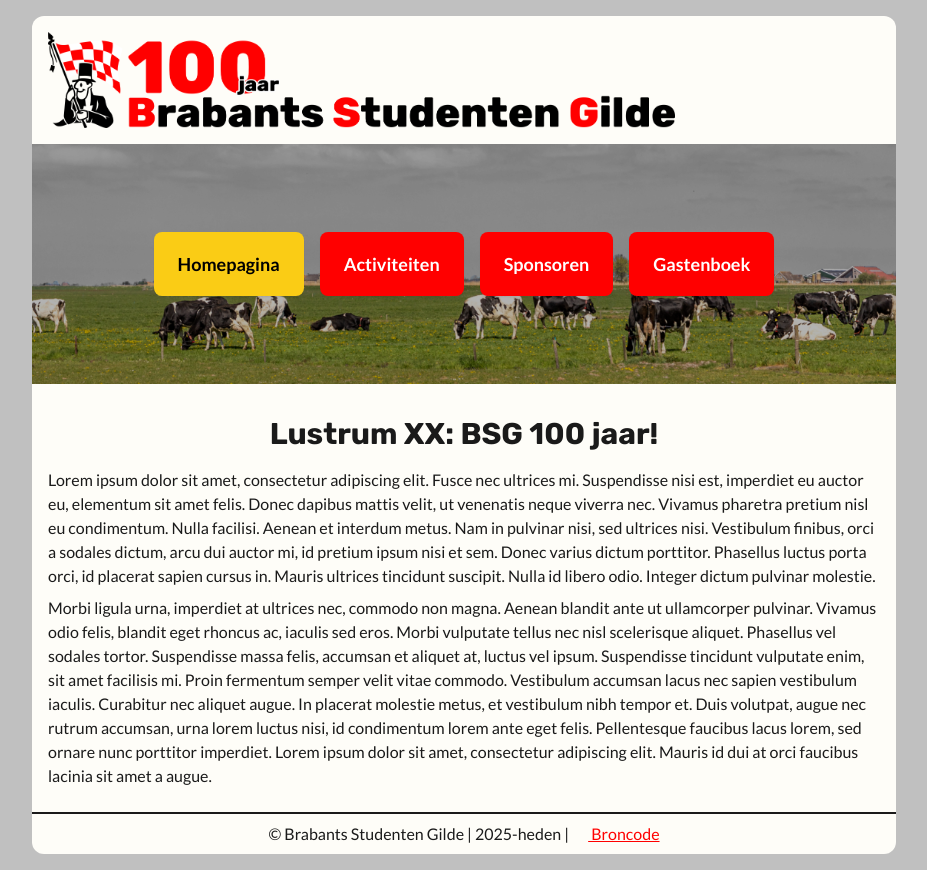
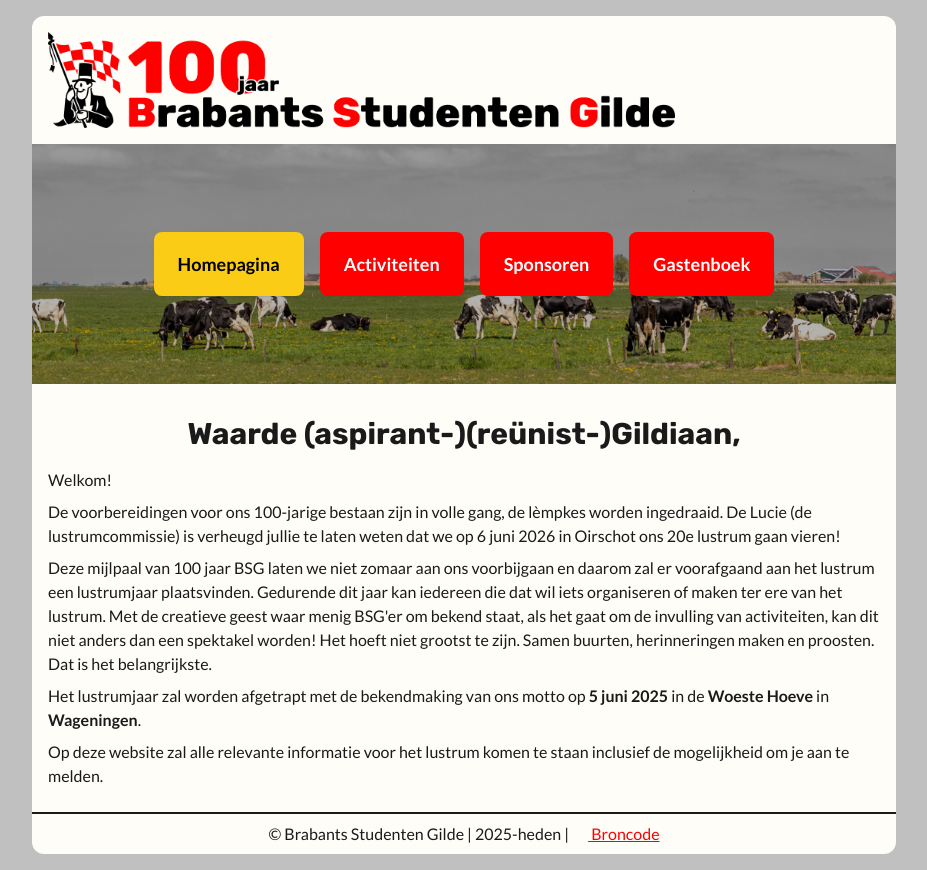
Before and after one commit to rubenuijtdewilligen/bsg100jaar.nl, a SvelteKit app: page / in a window 1280 px wide. Shown: the whole page, without its empty margins (176-1103 px from the left). Built offline with nearby package versions, Linux system fonts and the light colour scheme; some icons are missing.

Commit message:
Update homepage content

```diff
--- a/src/routes/+page.svelte
+++ b/src/routes/+page.svelte
@@ -1,24 +1,28 @@
-<h1 class="mb-4 text-center text-3xl font-bold">Lustrum XX: BSG 100 jaar!</h1>
+<h1 class="mb-4 text-center text-3xl font-bold">Waarde (aspirant-)(reünist-)Gildiaan,</h1>
+
+<p class="my-2">Welkom!</p>
 
 <p class="my-2">
-  Lorem ipsum dolor sit amet, consectetur adipiscing elit. Fusce nec ultrices mi. Suspendisse nisi
-  est, imperdiet eu auctor eu, elementum sit amet felis. Donec dapibus mattis velit, ut venenatis
-  neque viverra nec. Vivamus pharetra pretium nisl eu condimentum. Nulla facilisi. Aenean et
-  interdum metus. Nam in pulvinar nisi, sed ultrices nisi. Vestibulum finibus, orci a sodales
-  dictum, arcu dui auctor mi, id pretium ipsum nisi et sem. Donec varius dictum porttitor. Phasellus
-  luctus porta orci, id placerat sapien cursus in. Mauris ultrices tincidunt suscipit. Nulla id
-  libero odio. Integer dictum pulvinar molestie.
+  De voorbereidingen voor ons 100-jarige bestaan zijn in volle gang, de lèmpkes worden ingedraaid.
+  De Lucie (de lustrumcommissie) is verheugd jullie te laten weten dat we op 6 juni 2026 in Oirschot
+  ons 20e lustrum gaan vieren!
+</p>
+<p class="my-2">
+  Deze mijlpaal van 100 jaar BSG laten we niet zomaar aan ons voorbijgaan en daarom zal er
+  voorafgaand aan het lustrum een lustrumjaar plaatsvinden. Gedurende dit jaar kan iedereen die dat
+  wil iets organiseren of maken ter ere van het lustrum. Met de creatieve geest waar menig BSG'er om
+  bekend staat, als het gaat om de invulling van activiteiten, kan dit niet anders dan een spektakel
+  worden! Het hoeft niet grootst te zijn. Samen buurten, herinneringen maken en proosten. Dat is het
+  belangrijkste.
 </p>
 
 <p class="my-2">
-  Morbi ligula urna, imperdiet at ultrices nec, commodo non magna. Aenean blandit ante ut
-  ullamcorper pulvinar. Vivamus odio felis, blandit eget rhoncus ac, iaculis sed eros. Morbi
-  vulputate tellus nec nisl scelerisque aliquet. Phasellus vel sodales tortor. Suspendisse massa
-  felis, accumsan et aliquet at, luctus vel ipsum. Suspendisse tincidunt vulputate enim, sit amet
-  facilisis mi. Proin fermentum semper velit vitae commodo. Vestibulum accumsan lacus nec sapien
-  vestibulum iaculis. Curabitur nec aliquet augue. In placerat molestie metus, et vestibulum nibh
-  tempor et. Duis volutpat, augue nec rutrum accumsan, urna lorem luctus nisi, id condimentum lorem
-  ante eget felis. Pellentesque faucibus lacus lorem, sed ornare nunc porttitor imperdiet. Lorem
-  ipsum dolor sit amet, consectetur adipiscing elit. Mauris id dui at orci faucibus lacinia sit amet
-  a augue.
+  Het lustrumjaar zal worden afgetrapt met de bekendmaking van ons motto op <b>5 juni 2025</b> in de
+  <b>Woeste Hoeve</b>
+  in <b>Wageningen</b>.
 </p>
+
+<p class="my-2">
+  Op deze website zal alle relevante informatie voor het lustrum komen te staan inclusief de
+  mogelijkheid om je aan te melden.
+</p>
```
